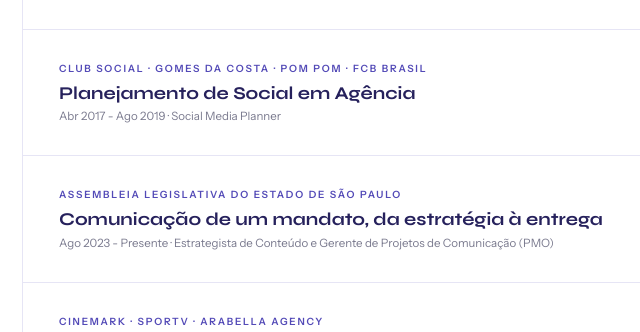
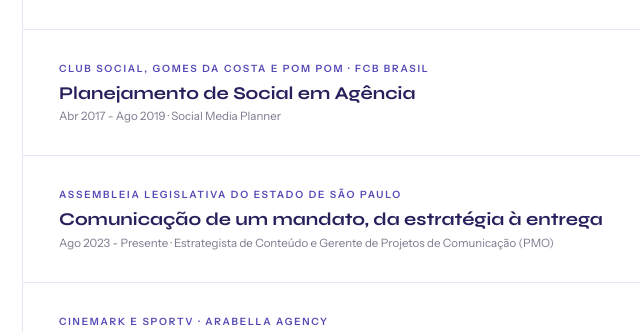
Before and after one commit to thiagonabucodf/thiagonabucodf.github.io, a plain HTML site: page index.html in a window 1280 px wide. Shown: the part 2144-2476 px from the top of the page, 168-808 px from the left. Drawn offline with Linux system fonts and the light colour scheme.

Commit message:
Update client names in index.html

```diff
--- a/index.html
+++ b/index.html
@@ -864,7 +864,7 @@
     <div class="metrics-inner">
       <div class="metric">
         <span class="metric-num">16+</span>
-        <span class="metric-lbl" data-i18n="m1.lbl">anos trabalhando com mídias sociais e estratégia</span>
+        <span class="metric-lbl" data-i18n="m1.lbl">anos trabalhando com mídias sociais e comunicação</span>
       </div>
       <div class="metric">
         <span class="metric-num">4</span>
@@ -978,7 +978,7 @@
           <h3 class="case-heading">
             <button type="button" class="case-trigger" aria-expanded="false" aria-controls="case-2">
               <span class="case-left">
-                <span class="case-client">Club Social · Gomes da Costa · Pom Pom · FCB Brasil</span>
+                <span class="case-client">Club Social, Gomes da Costa e Pom Pom · FCB Brasil</span>
                 <span class="case-name" data-i18n="c2.name">Planejamento de Social em Agência</span>
                 <span class="case-period" data-i18n="c2.period">Abr 2017 - Ago 2019 · Social Media Planner</span>
               </span>
@@ -1054,7 +1054,7 @@
           <h3 class="case-heading">
             <button type="button" class="case-trigger" aria-expanded="false" aria-controls="case-4">
               <span class="case-left">
-                <span class="case-client">Cinemark · SporTV · Arabella Agency</span>
+                <span class="case-client">Cinemark e SporTV · Arabella Agency</span>
                 <span class="case-name" data-i18n="c4.name">Real-Time, Eventos e Dois Clientes ao Mesmo Tempo</span>
                 <span class="case-period" data-i18n="c4.period">Nov 2014 - Dez 2016 · Social Media</span>
               </span>
```
